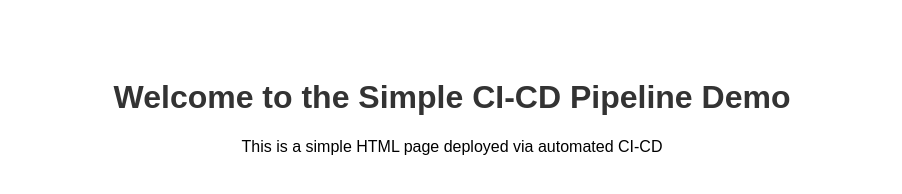
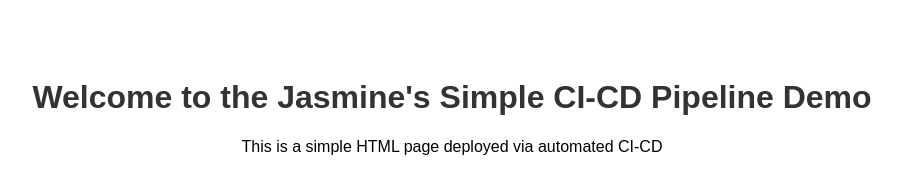
Before and after one commit to jas-nurturing-stage/mywebsite-cicd-pipeline, a plain HTML site: page index.html in a window 1280 px wide. Shown: the whole page, without its empty margins (188-1090 px from the left). Drawn offline with Linux system fonts and the light colour scheme.

Commit message:
Modified HTML file

```diff
--- a/index.html
+++ b/index.html
@@ -16,7 +16,7 @@
     </style>
 </head>
 <body>
-    <h1>Welcome to the Simple CI-CD Pipeline Demo</h1>
+    <h1>Welcome to the Jasmine's Simple CI-CD Pipeline Demo</h1>
     <p>This is a simple HTML page deployed via automated CI-CD</p>
 </body>
 </html>
```
